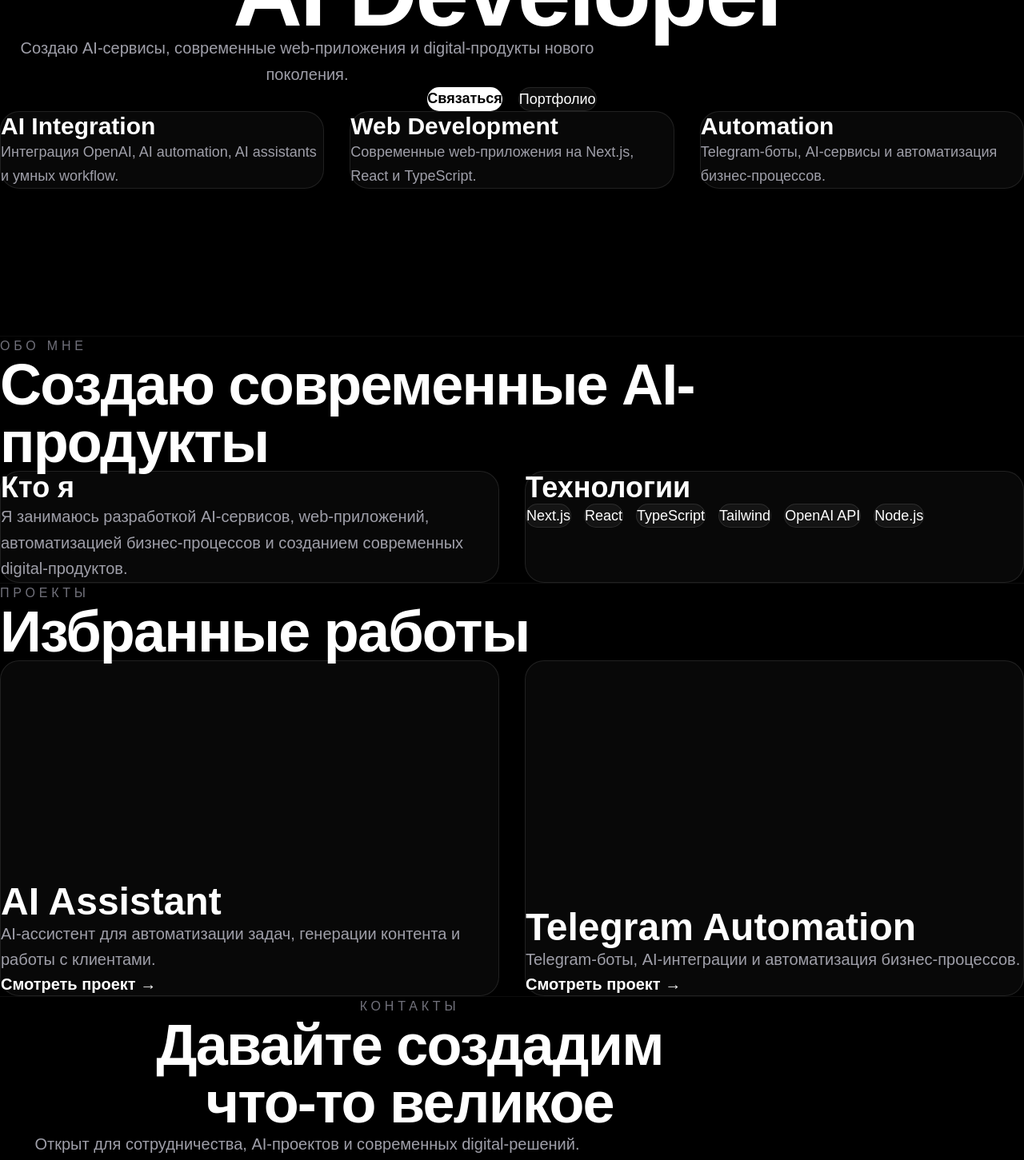
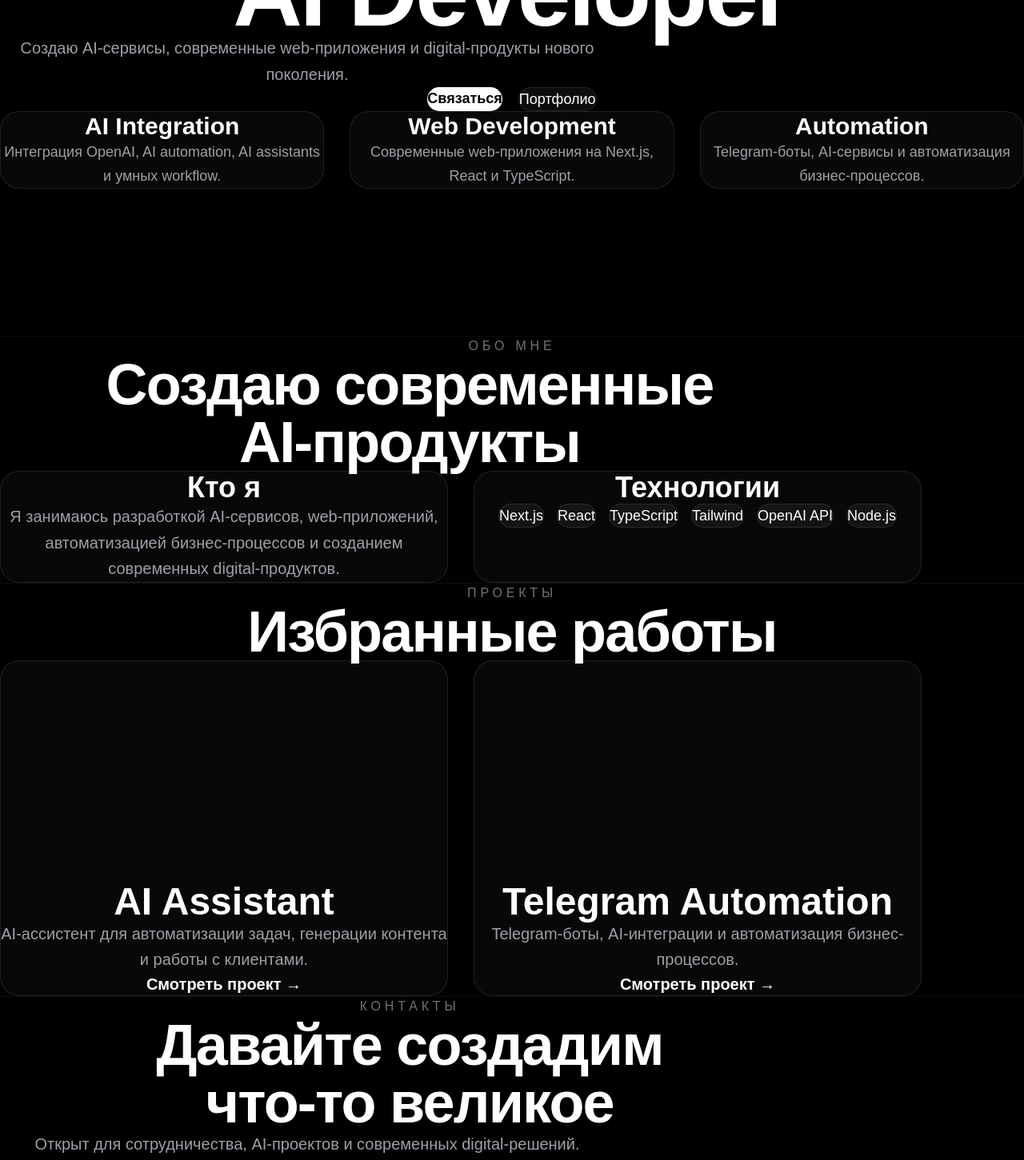
Before and after one commit to errorkorolevsky/eric-portfolio, a Next.js app: page / in a window 1280 px wide. Shown: the part 380-1831 px from the top of the page at 80% size. Built offline with nearby package versions, Linux system fonts and the light colour scheme.

Commit message:
container fix

```diff
--- a/app/page.tsx
+++ b/app/page.tsx
@@ -81,7 +81,7 @@ export default function Home() {
 
           {/* HERO CARDS */}
           <div className="grid md:grid-cols-3 gap-8 mt-28">
-            <div className="rounded-3xl border border-white/10 bg-white/[0.03] p-8 backdrop-blur-sm">
+            <div className="rounded-3xl border border-white/10 bg-white/[0.03] p-8 backdrop-blur-sm text-center">
               <h3 className="text-3xl font-bold mb-5">
                 AI Integration
               </h3>
@@ -92,7 +92,7 @@ export default function Home() {
               </p>
             </div>
 
-            <div className="rounded-3xl border border-white/10 bg-white/[0.03] p-8 backdrop-blur-sm">
+            <div className="rounded-3xl border border-white/10 bg-white/[0.03] p-8 backdrop-blur-sm text-center">
               <h3 className="text-3xl font-bold mb-5">
                 Web Development
               </h3>
@@ -103,7 +103,7 @@ export default function Home() {
               </p>
             </div>
 
-            <div className="rounded-3xl border border-white/10 bg-white/[0.03] p-8 backdrop-blur-sm">
+            <div className="rounded-3xl border border-white/10 bg-white/[0.03] p-8 backdrop-blur-sm text-center">
               <h3 className="text-3xl font-bold mb-5">
                 Automation
               </h3>
@@ -122,20 +122,21 @@ export default function Home() {
         id="about"
         className="py-32 border-t border-white/5"
       >
-        <div className="max-w-7xl mx-auto px-6">
-          <div className="max-w-5xl">
+        <div className="max-w-7xl mx-auto px-6 text-center">
+
           <p className="uppercase tracking-[0.3em] text-zinc-500 mb-6">
             Обо мне
           </p>
 
-            <h2 className="text-5xl md:text-7xl font-black leading-[1] tracking-tight">
+          <h2 className="text-5xl md:text-7xl font-black leading-[1] tracking-tight max-w-5xl mx-auto">
             Создаю современные
+            <br />
             AI-продукты
           </h2>
-          </div>
 
-          <div className="grid md:grid-cols-2 gap-8 mt-20">
-            <div className="rounded-3xl border border-white/10 bg-white/[0.03] p-10">
+          <div className="grid md:grid-cols-2 gap-8 mt-20 max-w-6xl mx-auto">
+
+            <div className="rounded-3xl border border-white/10 bg-white/[0.03] p-10 text-center">
               <h3 className="text-4xl font-bold mb-6">
                 Кто я
               </h3>
@@ -148,12 +149,12 @@ export default function Home() {
               </p>
             </div>
 
-            <div className="rounded-3xl border border-white/10 bg-white/[0.03] p-10">
+            <div className="rounded-3xl border border-white/10 bg-white/[0.03] p-10 text-center">
               <h3 className="text-4xl font-bold mb-6">
                 Технологии
               </h3>
 
-              <div className="flex flex-wrap gap-4">
+              <div className="flex flex-wrap justify-center gap-4">
                 {[
                   "Next.js",
                   "React",
@@ -180,8 +181,8 @@ export default function Home() {
         id="projects"
         className="py-32 border-t border-white/5"
       >
-        <div className="max-w-7xl mx-auto px-6">
-          <div className="max-w-5xl">
+        <div className="max-w-7xl mx-auto px-6 text-center">
+
           <p className="uppercase tracking-[0.3em] text-zinc-500 mb-6">
             Проекты
           </p>
@@ -189,11 +190,10 @@ export default function Home() {
           <h2 className="text-5xl md:text-7xl font-black tracking-tight">
             Избранные работы
           </h2>
-          </div>
 
-          <div className="grid md:grid-cols-2 gap-8 mt-20">
+          <div className="grid md:grid-cols-2 gap-8 mt-20 max-w-6xl mx-auto">
 
-            <div className="rounded-3xl border border-white/10 bg-white/[0.03] p-10 min-h-[420px] flex flex-col justify-end hover:bg-white/[0.05] transition">
+            <div className="rounded-3xl border border-white/10 bg-white/[0.03] p-10 min-h-[420px] flex flex-col justify-end text-center hover:bg-white/[0.05] transition">
               <h3 className="text-5xl font-bold mb-5">
                 AI Assistant
               </h3>
@@ -211,7 +211,7 @@ export default function Home() {
               </a>
             </div>
 
-            <div className="rounded-3xl border border-white/10 bg-white/[0.03] p-10 min-h-[420px] flex flex-col justify-end hover:bg-white/[0.05] transition">
+            <div className="rounded-3xl border border-white/10 bg-white/[0.03] p-10 min-h-[420px] flex flex-col justify-end text-center hover:bg-white/[0.05] transition">
               <h3 className="text-5xl font-bold mb-5">
                 Telegram Automation
               </h3>
@@ -284,7 +284,7 @@ export default function Home() {
       {/* FOOTER */}
       <footer className="border-t border-white/5 py-10">
         <div className="max-w-7xl mx-auto px-6 flex flex-col md:flex-row items-center justify-between gap-6">
-          <div>
+          <div className="text-center md:text-left">
             <h3 className="text-3xl font-black">
               Эрик.dev
             </h3>
```
Lines whose indentation alone changed are shown as unchanged.
